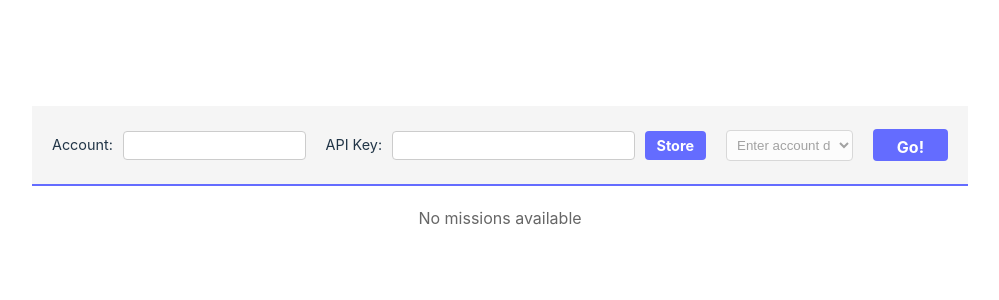
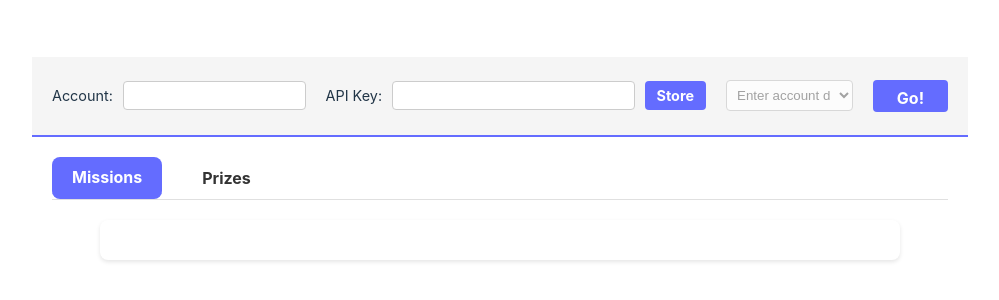
Before and after one commit to judgesteven/api-app-test, a React (Vite) app: page / in a window 1280 px wide. Shown: the part 222-522 px from the top of the page, without its empty margins (140-1139 px from the left). Built offline with nearby package versions, Linux system fonts and the light colour scheme.

Commit message:
feat: add tabbed interface with prizes section

```diff
--- a/src/components/Missions.tsx
+++ b/src/components/Missions.tsx
@@ -27,6 +27,15 @@ interface Event {
   status?: string;
 }
 
+interface Prize {
+  id: string;
+  name: string;
+  description?: string;
+  points?: number;
+  credits?: number;
+  imgUrl?: string;
+}
+
 interface MissionsProps {
   missions: Mission[];
   events: Event[];
@@ -36,6 +45,9 @@ interface MissionsProps {
 }
 
 const Missions: React.FC<MissionsProps> = ({ missions, events, isLoading, playerProfile, onRefresh }) => {
+  const [activeTab, setActiveTab] = useState<'missions' | 'prizes'>('missions');
+  const [prizes, setPrizes] = useState<Prize[]>([]);
+  const [isLoadingPrizes, setIsLoadingPrizes] = useState(false);
   const [selectedEvent, setSelectedEvent] = useState<string>('');
 
   const handleEventComplete = async (eventId: string) => {
@@ -117,24 +129,91 @@ const Missions: React.FC<MissionsProps> = ({ missions, events, isLoading, player
     return parts.join(' ') || 'Less than a minute';
   };
 
+  const fetchPrizes = async () => {
+    if (!playerProfile?.player_id) {
+      console.log('No player ID available for fetching prizes');
+      return;
+    }
+
+    setIsLoadingPrizes(true);
+    try {
+      const response = await fetch(`https://api.gamelayer.co/api/v0/prizes?player=${encodeURIComponent(playerProfile.player_id)}`, {
+        headers: {
+          "Content-Type": "application/json",
+          "Accept": "application/json",
+          "api-key": localStorage.getItem('apiKey') || ''
+        }
+      });
+
+      if (!response.ok) {
+        throw new Error('Failed to fetch prizes');
+      }
+
+      const data = await response.json();
+      setPrizes(Array.isArray(data) ? data : []);
+    } catch (error) {
+      console.error('Error fetching prizes:', error);
+      toast.error('Failed to fetch prizes');
+    } finally {
+      setIsLoadingPrizes(false);
+    }
+  };
+
+  React.useEffect(() => {
+    if (activeTab === 'prizes' && playerProfile?.player_id) {
+      fetchPrizes();
+    }
+  }, [activeTab, playerProfile?.player_id]);
+
   if (isLoading) {
     return (
       <div style={{ padding: '20px', textAlign: 'center' }}>
-        Loading missions...
-      </div>
-    );
-  }
-
-  // Ensure missions is an array and has items
-  if (!Array.isArray(missions) || missions.length === 0) {
-    return (
-      <div style={{ padding: '20px', textAlign: 'center', color: '#666' }}>
-        No missions available
+        Loading...
       </div>
     );
   }
 
   return (
+    <div style={{ padding: '20px' }}>
+      <div style={{
+        display: 'flex',
+        gap: '20px',
+        marginBottom: '20px',
+        borderBottom: '1px solid #e0e0e0'
+      }}>
+        <button
+          onClick={() => setActiveTab('missions')}
+          style={{
+            padding: '10px 20px',
+            backgroundColor: activeTab === 'missions' ? '#646cff' : 'transparent',
+            color: activeTab === 'missions' ? 'white' : '#333',
+            border: 'none',
+            cursor: 'pointer',
+            fontSize: '1em',
+            fontWeight: 'bold',
+            borderBottom: activeTab === 'missions' ? '2px solid #646cff' : 'none'
+          }}
+        >
+          Missions
+        </button>
+        <button
+          onClick={() => setActiveTab('prizes')}
+          style={{
+            padding: '10px 20px',
+            backgroundColor: activeTab === 'prizes' ? '#646cff' : 'transparent',
+            color: activeTab === 'prizes' ? 'white' : '#333',
+            border: 'none',
+            cursor: 'pointer',
+            fontSize: '1em',
+            fontWeight: 'bold',
+            borderBottom: activeTab === 'prizes' ? '2px solid #646cff' : 'none'
+          }}
+        >
+          Prizes
+        </button>
+      </div>
+
+      {activeTab === 'missions' ? (
         <div style={{
           padding: '20px',
           backgroundColor: 'white',
@@ -364,6 +443,96 @@ const Missions: React.FC<MissionsProps> = ({ missions, events, isLoading, player
             })}
           </div>
         </div>
+      ) : (
+        <div>
+          {isLoadingPrizes ? (
+            <div style={{ textAlign: 'center', color: '#666' }}>
+              Loading prizes...
+            </div>
+          ) : prizes.length === 0 ? (
+            <div style={{ textAlign: 'center', color: '#666' }}>
+              No prizes available
+            </div>
+          ) : (
+            <div style={{ display: 'grid', gap: '20px' }}>
+              {prizes.map((prize) => (
+                <div
+                  key={prize.id}
+                  style={{
+                    padding: '20px',
+                    backgroundColor: 'white',
+                    borderRadius: '8px',
+                    boxShadow: '0 2px 4px rgba(0,0,0,0.1)',
+                    display: 'flex',
+                    gap: '20px',
+                    alignItems: 'center'
+                  }}
+                >
+                  {prize.imgUrl && (
+                    <div style={{
+                      width: '80px',
+                      height: '80px',
+                      borderRadius: '8px',
+                      overflow: 'hidden',
+                      flexShrink: 0
+                    }}>
+                      <img
+                        src={prize.imgUrl}
+                        alt={prize.name}
+                        style={{
+                          width: '100%',
+                          height: '100%',
+                          objectFit: 'cover'
+                        }}
+                      />
+                    </div>
+                  )}
+                  <div style={{ flex: 1 }}>
+                    <h3 style={{ margin: '0 0 10px 0', color: '#333' }}>{prize.name}</h3>
+                    {prize.description && (
+                      <p style={{ color: '#666', marginBottom: '15px' }}>{prize.description}</p>
+                    )}
+                    <div style={{ display: 'flex', gap: '20px' }}>
+                      {prize.points !== undefined && (
+                        <div>
+                          <div style={{ color: '#666', fontSize: '0.9em' }}>Points Required</div>
+                          <div style={{ fontSize: '1.2em', fontWeight: 'bold' }}>{prize.points.toLocaleString()}</div>
+                        </div>
+                      )}
+                      {prize.credits !== undefined && (
+                        <div>
+                          <div style={{ color: '#666', fontSize: '0.9em' }}>Credits Required</div>
+                          <div style={{ fontSize: '1.2em', fontWeight: 'bold' }}>{prize.credits.toLocaleString()}</div>
+                        </div>
+                      )}
+                    </div>
+                  </div>
+                  <button
+                    onClick={() => {
+                      // TODO: Implement prize redemption
+                      toast.info('Prize redemption coming soon!');
+                    }}
+                    style={{
+                      padding: '8px 16px',
+                      backgroundColor: '#646cff',
+                      color: 'white',
+                      border: 'none',
+                      borderRadius: '4px',
+                      cursor: 'pointer',
+                      fontSize: '0.9em',
+                      fontWeight: 'bold',
+                      whiteSpace: 'nowrap'
+                    }}
+                  >
+                    Redeem
+                  </button>
+                </div>
+              ))}
+            </div>
+          )}
+        </div>
+      )}
+    </div>
   );
 };
 
```
Lines whose indentation alone changed are shown as unchanged.
